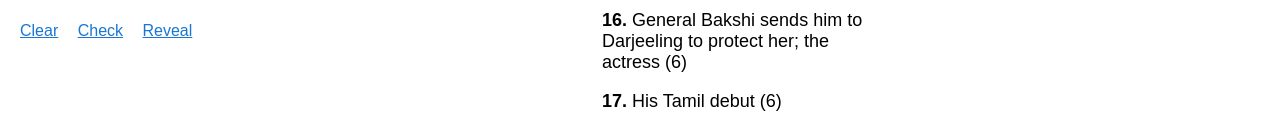
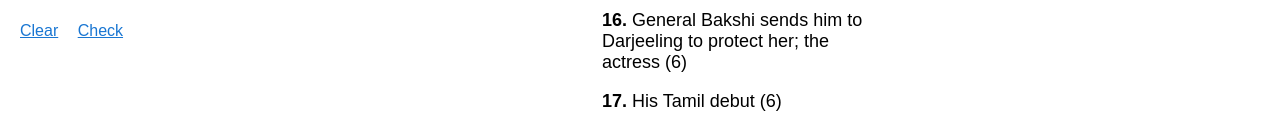
Before and after one commit to shivanidotsingh/srk, a plain HTML site: page index.html in a window 1280 px wide. Shown: the part 663-776 px from the top of the page. Drawn offline with Linux system fonts and the light colour scheme.

Commit message:
Update index.html

```diff
--- a/index.html
+++ b/index.html
@@ -15,7 +15,6 @@
       <div class="controls">
         <button class="btn" onclick="clearGrid()">Clear</button>
         <button class="btn" onclick="checkAnswers()">Check</button>
-        <button class="btn" onclick="revealAnswers()">Reveal</button>
       </div>
       <div class="status" id="status"></div>
     </div>
```
